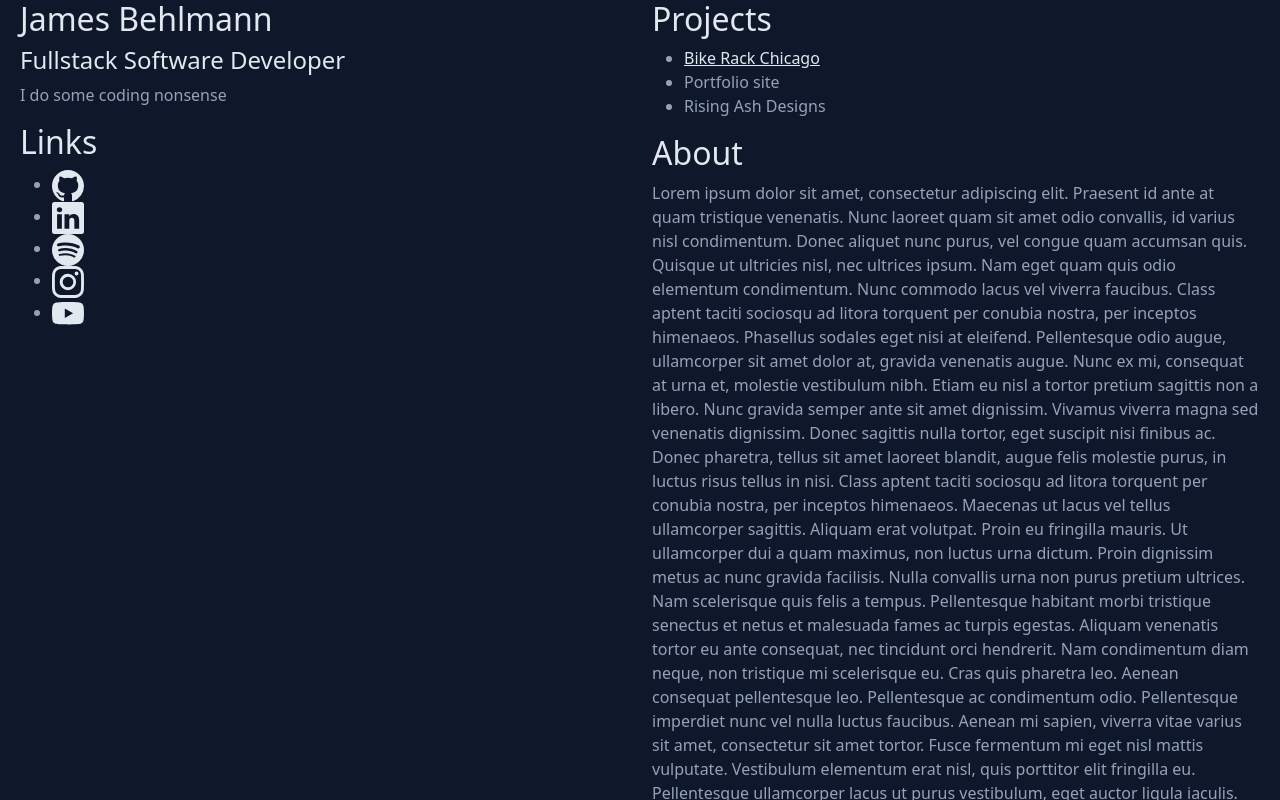
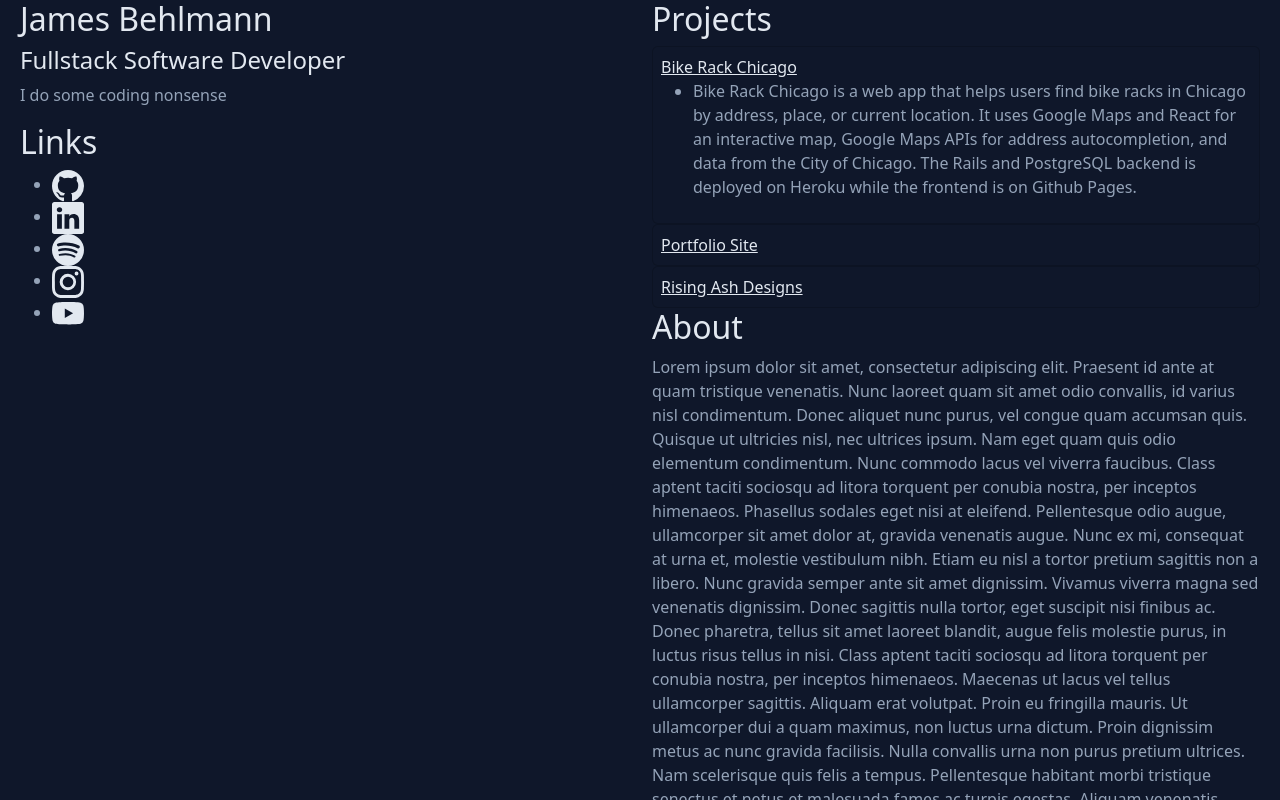
Before and after one commit to jmbehlmann/behlmann-portfolio, a React (Vite) app: page / in a window 1280 px wide. Built offline with nearby package versions, Linux system fonts and the light colour scheme.

Commit message:
style projects

```diff
--- a/src/App.css
+++ b/src/App.css
@@ -1,5 +1,5 @@
 * {
-  background-color: #0f172a;
+  background-color: #0f172a !important;
   color: #e2e8f0;
 }
 
@@ -31,3 +31,7 @@ li {
   fill: #FFB000;
   transition: fill .3s ease;
 }
+
+.card {
+  color: #e2e8f0;
+}
--- a/src/components/Projects.jsx
+++ b/src/components/Projects.jsx
@@ -2,13 +2,20 @@ export function Projects() {
   return (
     <div>
       <h2>Projects</h2>
-      <ul>
-        <li>
+      <div>
+        <div className="card p-2">
           <a className="link" href="https://jmbehlmann.github.io/bike-rack-chicago-frontend/" target="_blank">Bike Rack Chicago</a>
-        </li>
-        <li>Portfolio site</li>
-        <li>Rising Ash Designs</li>
-      </ul>
+          <ul>
+            <li>Bike Rack Chicago is a web app that helps users find bike racks in Chicago by address, place, or current location. It uses Google Maps and React for an interactive map, Google Maps APIs for address autocompletion, and data from the City of Chicago. The Rails and PostgreSQL backend is deployed on Heroku while the frontend is on Github Pages.</li>
+          </ul>
+        </div>
+        <div className="card p-2">
+          <a className="link" href="#" target="_blank">Portfolio Site</a>
+        </div>
+        <div className="card p-2">
+          <a className="link" href="https://www.risingashdesigns.com/" target="_blank">Rising Ash Designs</a>
+        </div>
+      </div>
     </div>
   )
 }
```
